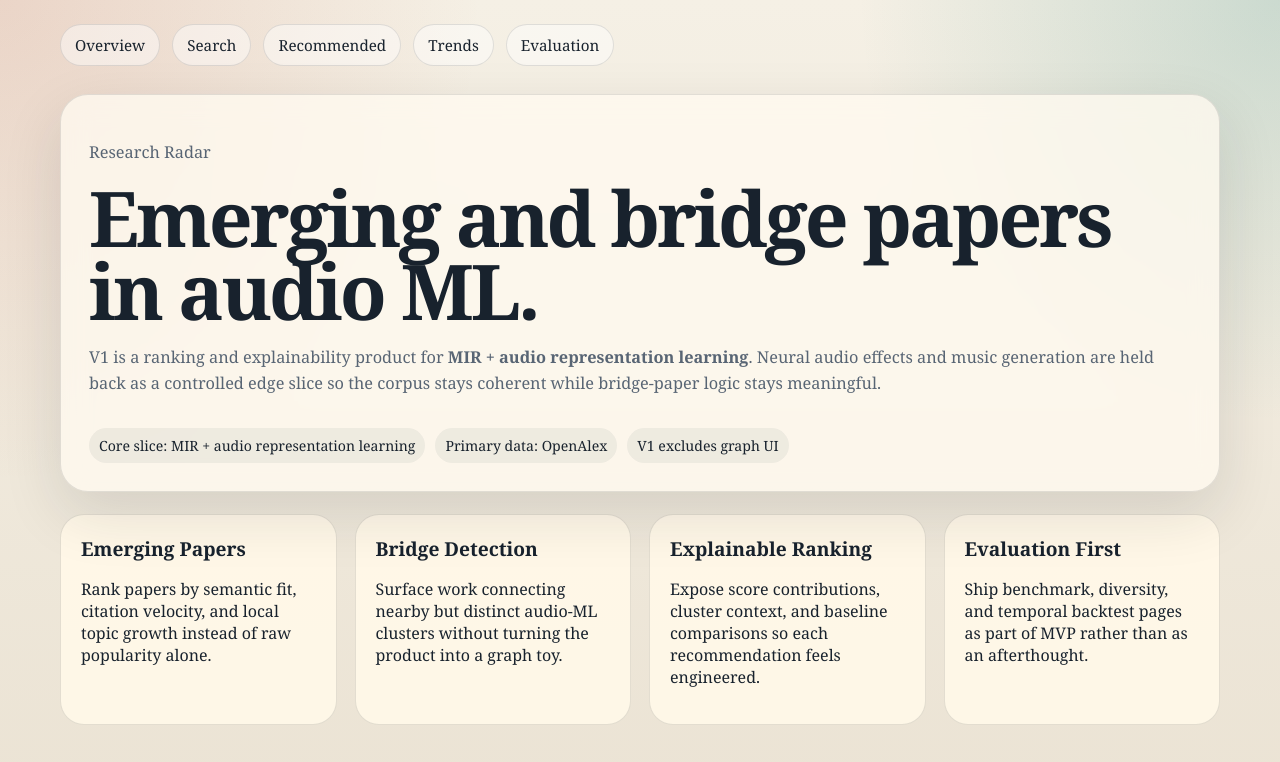
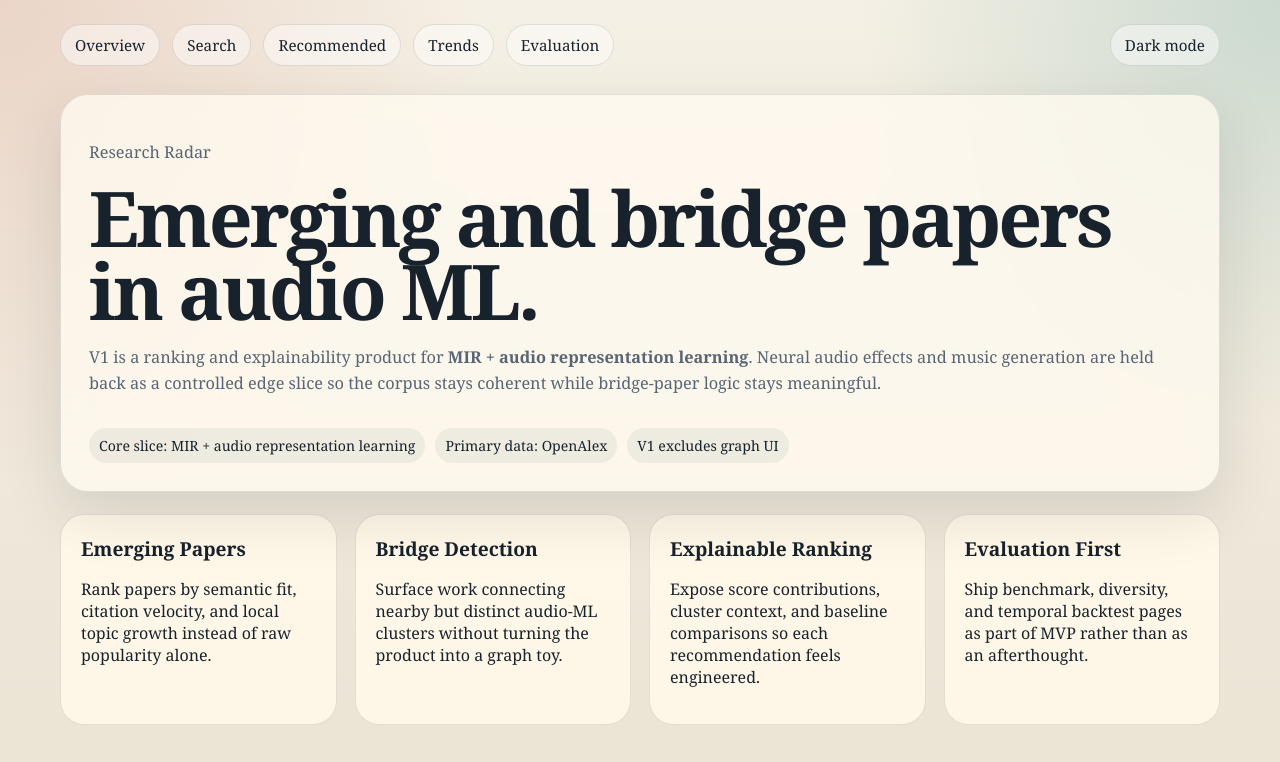
Before and after one commit to mmaitland300/Research-Radar, a Next.js app in the folder apps/web/: page / in a window 1280 px wide. Shown: the top 762 px of the page. Built offline with nearby package versions, Linux system fonts and the light colour scheme.

Commit message:
feat(web): add accessible light and dark theme toggle

```diff
--- a/apps/web/app/globals.css
+++ b/apps/web/app/globals.css
@@ -1,4 +1,5 @@
 :root {
+  color-scheme: light;
   --bg: #f3efe5;
   --panel: rgba(255, 250, 240, 0.78);
   --panel-strong: rgba(255, 248, 232, 0.95);
@@ -8,6 +9,43 @@
   --accent: #b5482f;
   --accent-2: #0f766e;
   --shadow: 0 22px 60px rgba(24, 34, 45, 0.12);
+  --bg-start: #f5f0e5;
+  --bg-end: #ebe3d4;
+  --page-glow-a: rgba(180, 72, 47, 0.16);
+  --page-glow-b: rgba(15, 118, 110, 0.18);
+  --surface-soft: rgba(255, 255, 255, 0.45);
+  --surface-soft-hover: rgba(255, 255, 255, 0.7);
+  --surface-inline: rgba(255, 255, 255, 0.35);
+  --surface-chip: rgba(24, 34, 45, 0.06);
+  --accent-soft: rgba(180, 72, 47, 0.12);
+  --callout-bg: rgba(15, 118, 110, 0.08);
+  --details-bg: rgba(255, 255, 255, 0.35);
+  --bar-track: rgba(24, 34, 45, 0.08);
+}
+
+html[data-theme="dark"] {
+  color-scheme: dark;
+  --bg: #0f151c;
+  --panel: rgba(18, 25, 34, 0.82);
+  --panel-strong: rgba(18, 27, 37, 0.95);
+  --text: #e7edf4;
+  --muted: #a0afbf;
+  --line: rgba(231, 237, 244, 0.14);
+  --accent: #ff8b67;
+  --accent-2: #59c3bd;
+  --shadow: 0 24px 64px rgba(0, 0, 0, 0.42);
+  --bg-start: #0b1117;
+  --bg-end: #121a23;
+  --page-glow-a: rgba(255, 139, 103, 0.2);
+  --page-glow-b: rgba(89, 195, 189, 0.16);
+  --surface-soft: rgba(255, 255, 255, 0.05);
+  --surface-soft-hover: rgba(255, 255, 255, 0.09);
+  --surface-inline: rgba(255, 255, 255, 0.06);
+  --surface-chip: rgba(255, 255, 255, 0.08);
+  --accent-soft: rgba(255, 139, 103, 0.18);
+  --callout-bg: rgba(89, 195, 189, 0.12);
+  --details-bg: rgba(255, 255, 255, 0.05);
+  --bar-track: rgba(255, 255, 255, 0.1);
 }
 
 * {
@@ -16,9 +54,9 @@
 
 html {
   background:
-    radial-gradient(circle at top left, rgba(180, 72, 47, 0.16), transparent 32%),
-    radial-gradient(circle at top right, rgba(15, 118, 110, 0.18), transparent 28%),
-    linear-gradient(180deg, #f5f0e5 0%, #ebe3d4 100%);
+    radial-gradient(circle at top left, var(--page-glow-a), transparent 32%),
+    radial-gradient(circle at top right, var(--page-glow-b), transparent 28%),
+    linear-gradient(180deg, var(--bg-start) 0%, var(--bg-end) 100%);
 }
 
 body {
@@ -26,11 +64,17 @@ body {
   color: var(--text);
   font-family: Georgia, "Times New Roman", serif;
   min-height: 100vh;
+  background: transparent;
 }
 
 a {
   color: inherit;
   text-decoration: none;
+}
+
+button {
+  color: inherit;
+  font: inherit;
 }
 
 .shell {
@@ -43,15 +87,57 @@ a {
   display: flex;
   gap: 12px;
   flex-wrap: wrap;
+  align-items: center;
+  justify-content: space-between;
   margin-bottom: 28px;
 }
 
-.nav a {
+.nav-links {
+  display: flex;
+  gap: 12px;
+  flex-wrap: wrap;
+}
+
+.nav a,
+.theme-toggle {
   padding: 10px 14px;
   border-radius: 999px;
   border: 1px solid var(--line);
-  background: rgba(255, 255, 255, 0.45);
+  background: var(--surface-soft);
   font-size: 0.95rem;
+  transition:
+    background-color 0.16s ease,
+    border-color 0.16s ease,
+    color 0.16s ease,
+    transform 0.16s ease;
+}
+
+.nav a:hover,
+.theme-toggle:hover {
+  background: var(--surface-soft-hover);
+}
+
+.theme-toggle {
+  display: inline-flex;
+  align-items: center;
+  gap: 8px;
+  cursor: pointer;
+}
+
+.theme-toggle:focus-visible {
+  outline: 2px solid var(--accent);
+  outline-offset: 2px;
+}
+
+.theme-toggle:active {
+  transform: translateY(1px);
+}
+
+.theme-toggle-icon {
+  display: inline-flex;
+  align-items: center;
+  justify-content: center;
+  width: 1.1rem;
 }
 
 .tabs {
@@ -65,13 +151,13 @@ a {
   padding: 8px 14px;
   border-radius: 999px;
   border: 1px solid var(--line);
-  background: rgba(255, 255, 255, 0.45);
+  background: var(--surface-soft);
   font-size: 0.92rem;
 }
 
 .tabs a[aria-current="page"] {
   border-color: var(--accent);
-  background: rgba(180, 72, 47, 0.12);
+  background: var(--accent-soft);
   color: var(--text);
 }
 
@@ -136,7 +222,7 @@ a {
 .meta span {
   padding: 8px 10px;
   border-radius: 999px;
-  background: rgba(24, 34, 45, 0.06);
+  background: var(--surface-chip);
   font-size: 0.88rem;
   color: var(--text);
 }
@@ -186,7 +272,7 @@ ul {
 .result-item {
   border: 1px solid var(--line);
   border-radius: 14px;
-  background: rgba(255, 255, 255, 0.45);
+  background: var(--surface-soft);
   padding: 12px 14px;
 }
 
@@ -231,7 +317,7 @@ ul {
   padding: 4px 10px;
   border-radius: 999px;
   border: 1px solid var(--line);
-  background: rgba(255, 255, 255, 0.55);
+  background: var(--surface-inline);
   font-size: 0.82rem;
   color: var(--text);
 }
@@ -241,7 +327,7 @@ ul {
   padding: 16px 18px;
   border: 1px solid var(--line);
   border-radius: 14px;
-  background: rgba(255, 255, 255, 0.45);
+  background: var(--surface-soft);
 }
 
 .source-block-heading {
@@ -277,7 +363,7 @@ ul {
   padding: 12px 14px;
   border-radius: 14px;
   border: 1px solid var(--line);
-  background: rgba(255, 255, 255, 0.35);
+  background: var(--surface-inline);
 }
 
 .eval-proxy-title {
@@ -310,10 +396,118 @@ ul {
   font-size: 1.05rem;
 }
 
+.ranking-how-panel {
+  margin: 14px 0 18px;
+  padding: 14px 16px;
+  border-radius: 14px;
+  border: 1px solid var(--line);
+  background: var(--callout-bg);
+}
+
+.ranking-how-panel h3 {
+  margin: 0 0 8px;
+  font-size: 1.05rem;
+  color: var(--text);
+}
+
+.ranking-how-panel ul {
+  margin: 0 0 10px;
+  padding-left: 18px;
+  color: var(--muted);
+  font-size: 0.95rem;
+}
+
+.ranking-how-meta {
+  margin: 0;
+  font-size: 0.88rem;
+  color: var(--muted);
+}
+
+.ranking-why-details {
+  margin: 10px 0 0;
+  border-radius: 10px;
+  border: 1px solid var(--line);
+  background: var(--details-bg);
+  padding: 0 10px;
+}
+
+.ranking-why-details summary {
+  cursor: pointer;
+  padding: 8px 4px;
+  font-size: 0.92rem;
+  font-weight: 600;
+  color: var(--text);
+}
+
+.ranking-signal-row {
+  margin: 0 0 10px;
+  font-size: 0.88rem;
+}
+
+.ranking-signal-row:last-child {
+  margin-bottom: 12px;
+}
+
+.ranking-signal-label {
+  display: flex;
+  justify-content: space-between;
+  gap: 8px;
+  margin-bottom: 4px;
+  color: var(--text);
+}
+
+.ranking-signal-role {
+  font-size: 0.8rem;
+  color: var(--muted);
+  text-transform: capitalize;
+}
+
+.ranking-bar-track {
+  height: 6px;
+  border-radius: 3px;
+  background: var(--bar-track);
+  overflow: hidden;
+}
+
+.ranking-bar-fill {
+  height: 100%;
+  border-radius: 3px;
+  min-width: 0;
+  transition: width 0.2s ease;
+}
+
+.ranking-bar-used {
+  background: var(--accent-2);
+}
+
+.ranking-bar-measured {
+  background: #94a3b8;
+}
+
+.ranking-bar-penalty {
+  background: var(--accent);
+}
+
+.ranking-bar-none {
+  background: transparent;
+}
+
 @media (max-width: 700px) {
   .shell {
     width: min(100vw - 20px, 1160px);
     padding-top: 18px;
+  }
+
+  .nav {
+    align-items: stretch;
+  }
+
+  .nav-links {
+    width: 100%;
+  }
+
+  .theme-toggle {
+    justify-content: center;
   }
 
   .hero,
--- a/apps/web/app/layout.tsx
+++ b/apps/web/app/layout.tsx
@@ -1,5 +1,7 @@
 import type { Metadata } from "next";
 import Link from "next/link";
+import Script from "next/script";
+import { ThemeToggle } from "./theme-toggle";
 import "./globals.css";
 
 export const metadata: Metadata = {
@@ -15,21 +17,45 @@ const navItems = [
   { href: "/evaluation", label: "Evaluation" }
 ];
 
+const themeInitScript = `
+  (() => {
+    try {
+      const storageKey = "rr-theme";
+      const stored = window.localStorage.getItem(storageKey);
+      const theme =
+        stored === "light" || stored === "dark"
+          ? stored
+          : (window.matchMedia("(prefers-color-scheme: dark)").matches ? "dark" : "light");
+      document.documentElement.dataset.theme = theme;
+      document.documentElement.style.colorScheme = theme;
+    } catch {
+      document.documentElement.dataset.theme = "light";
+      document.documentElement.style.colorScheme = "light";
+    }
+  })();
+`;
+
 export default function RootLayout({
   children
 }: Readonly<{
   children: React.ReactNode;
 }>) {
   return (
-    <html lang="en">
+    <html lang="en" suppressHydrationWarning>
       <body>
+        <Script id="rr-theme-init" strategy="beforeInteractive">
+          {themeInitScript}
+        </Script>
         <div className="shell">
           <nav className="nav" aria-label="Primary">
-            {navItems.map((item) => (
-              <Link key={item.href} href={item.href}>
-                {item.label}
-              </Link>
-            ))}
+            <div className="nav-links">
+              {navItems.map((item) => (
+                <Link key={item.href} href={item.href}>
+                  {item.label}
+                </Link>
+              ))}
+            </div>
+            <ThemeToggle />
           </nav>
           {children}
         </div>
--- /dev/null
+++ b/apps/web/app/theme-toggle.tsx
@@ -0,0 +1,58 @@
+"use client";
+
+import { useEffect, useState } from "react";
+
+const STORAGE_KEY = "rr-theme";
+
+type Theme = "light" | "dark";
+
+function applyTheme(theme: Theme) {
+  document.documentElement.dataset.theme = theme;
+  document.documentElement.style.colorScheme = theme;
+}
+
+export function ThemeToggle() {
+  const [theme, setTheme] = useState<Theme>("light");
+  const [mounted, setMounted] = useState(false);
+
+  useEffect(() => {
+    const activeTheme =
+      document.documentElement.dataset.theme === "dark" ? "dark" : "light";
+    setTheme(activeTheme);
+    setMounted(true);
+  }, []);
+
+  useEffect(() => {
+    if (!mounted) return;
+
+    applyTheme(theme);
+    try {
+      window.localStorage.setItem(STORAGE_KEY, theme);
+    } catch {
+      // Ignore storage failures and keep the session theme in memory.
+    }
+  }, [mounted, theme]);
+
+  const nextTheme: Theme = theme === "dark" ? "light" : "dark";
+
+  return (
+    <button
+      type="button"
+      className="theme-toggle"
+      onClick={() => setTheme(nextTheme)}
+      aria-label={
+        mounted
+          ? `Switch to ${nextTheme} mode`
+          : "Toggle between light mode and dark mode"
+      }
+      aria-pressed={mounted ? theme === "dark" : false}
+      title={mounted ? `Switch to ${nextTheme} mode` : "Toggle theme"}
+    >
+      <span className="theme-toggle-text">
+        {mounted
+          ? `${nextTheme[0].toUpperCase()}${nextTheme.slice(1)} mode`
+          : "Theme"}
+      </span>
+    </button>
+  );
+}
```
